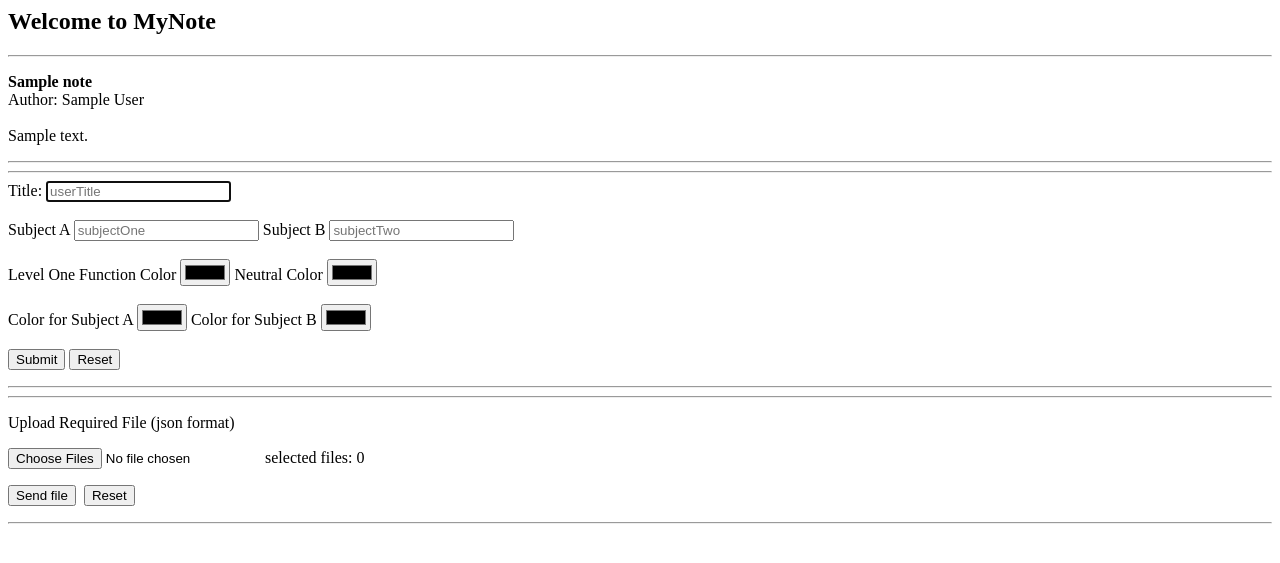
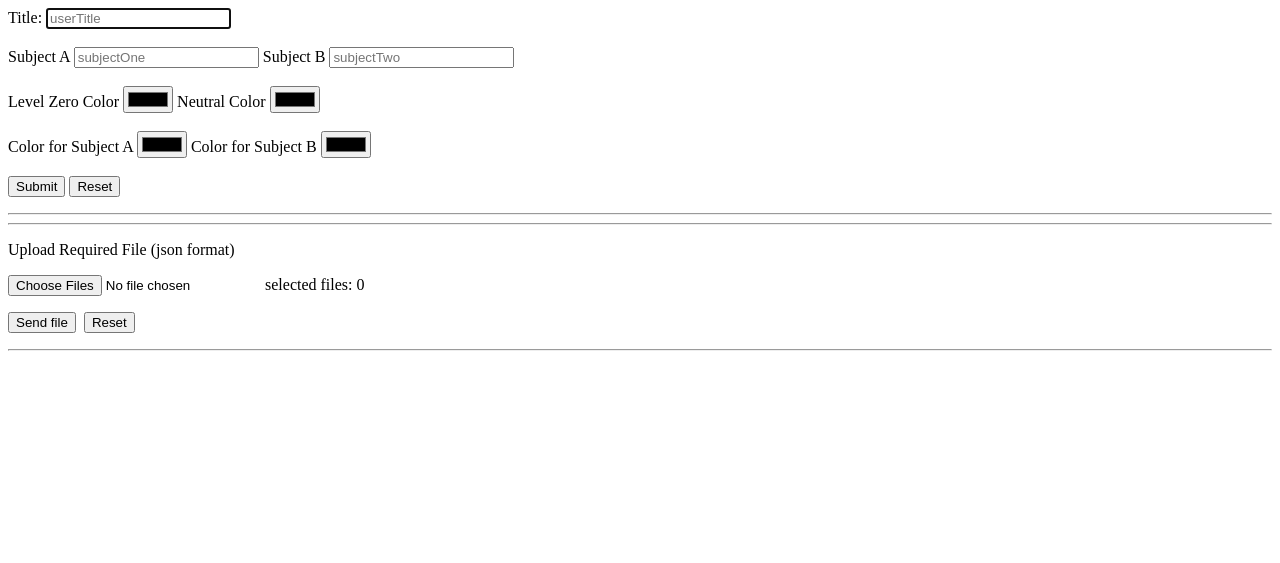
Before and after one commit to gupta-526/cviz, a Flask app: template templates/index.html in a window 1280 px wide. Shown: the top 563 px of the page. Run offline with Flask 2, Linux system fonts and the light colour scheme; the template is opened without the code that fills it: most values are stand-ins (such as "Sample title", 1, 10 or a date in 2020).

Commit message:
no message

```diff
--- a/run.py
+++ b/run.py
@@ -11,11 +11,11 @@ app.config['PROPAGATE_EXCEPTIONS']=True
 @app.route("/")
 @app.route("/index", methods=["GET", "POST"])
 def index():
-    notes={"name":"First",
-            "author":"Niharika",
-            "content":"Text from content field"
-        }
-    return render_template("index.html",notes = notes )
+    # notes={"name":"First",
+#             "author":"Niharika",
+#             "content":"Text from content field"
+        #}
+    return render_template("index.html" )
 
 # def insult():
 #     return app.root_path
--- a/templates/index.html
+++ b/templates/index.html
@@ -4,15 +4,17 @@ The extend statement tells this file inherit the general html elements from the
 {% extends "base.html" %}
 {% block content %}
 
-  <h2>Welcome to MyNote</h2>
+  <!-- <h2>Welcome to MyNote</h2>   -->
+<!--
   <hr>
   <p>
-    <b>{{ notes.name }}</b> <br>  <!-- placeholder for dynamic content -->
-    Author: {{ notes.author }} <br><br>  <!-- placeholder for dynamic content -->
+    <b>{{ notes.name }}</b> <br>  <!~~ placeholder for dynamic content ~~>
+    Author: {{ notes.author }} <br><br>  <!~~ placeholder for dynamic content ~~>
     {{ notes.content }}
   </p>
   <hr>
   <hr>
+ -->
 
   <form id="userInput">
 	Title:
@@ -23,7 +25,7 @@ The extend statement tells this file inherit the general html elements from the
 	Subject B
 	<input type="text" id="subjectB"required placeholder="subjectTwo">
 	<br><br>
-	Level One Function Color
+	Level Zero Color
 	<input type="color" id="pfColor" placeholder="colorL1">
 
 	Neutral Color <!-- wherever fold change is less that 4 -->
```
